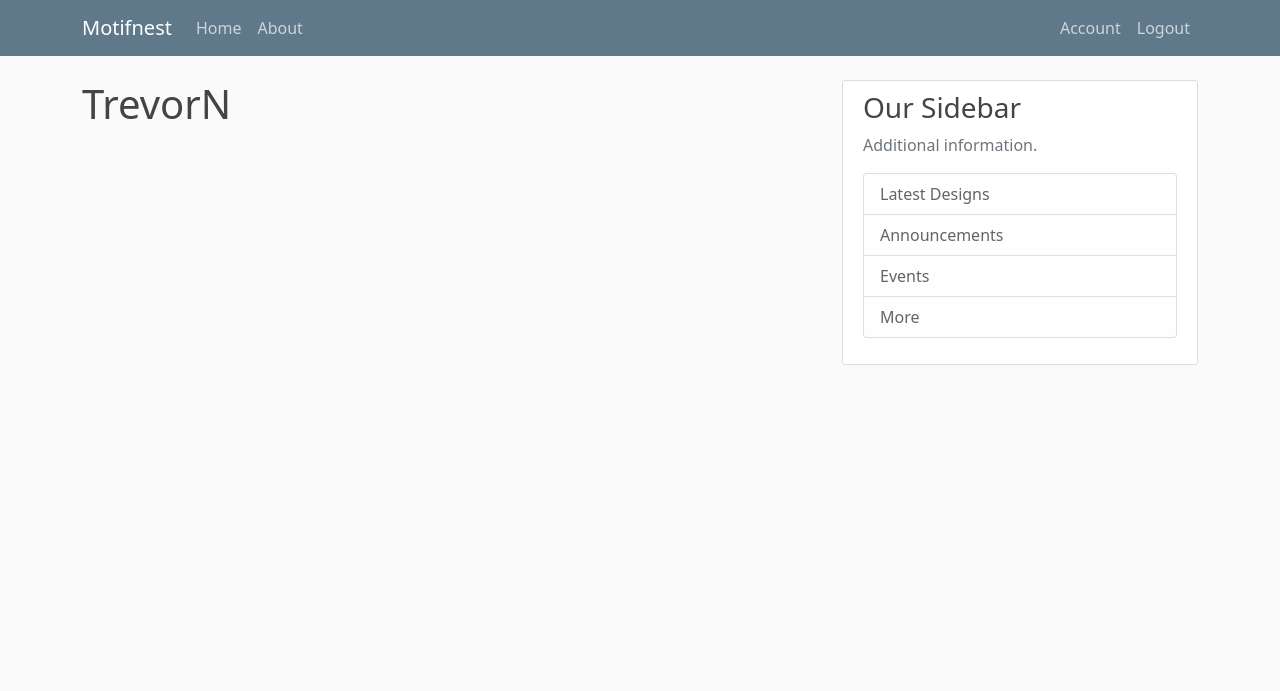
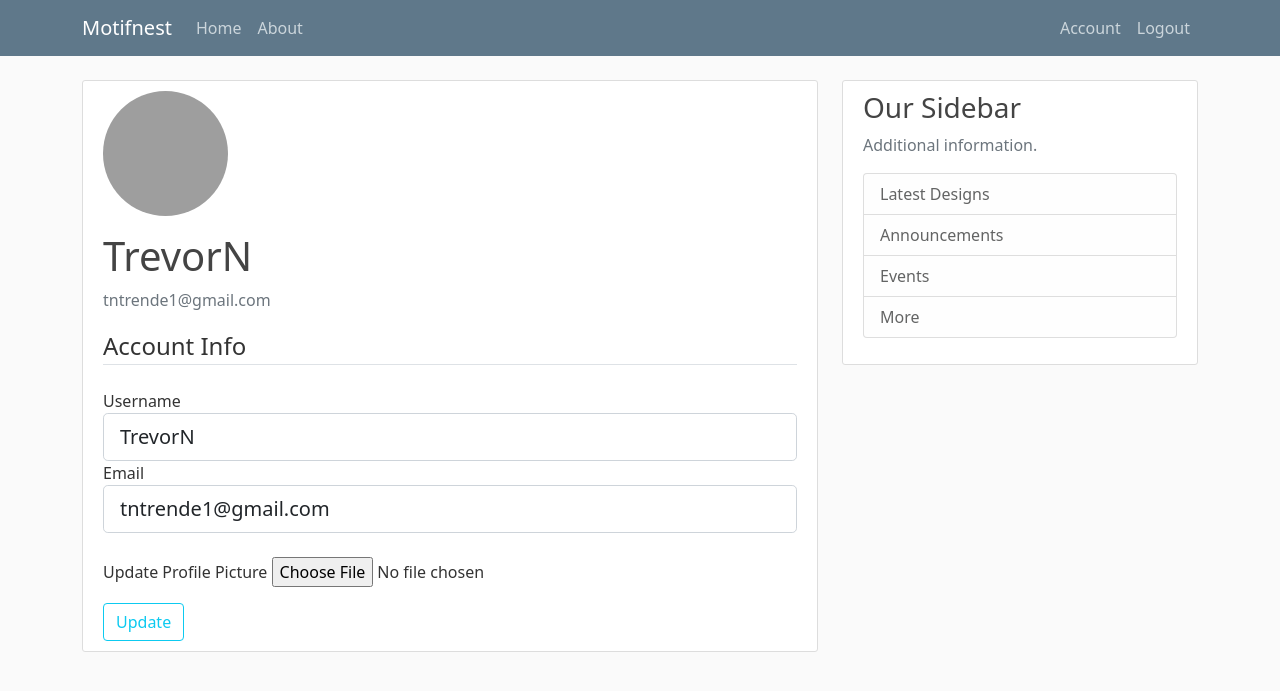
Before and after one commit to trevorndegwa/motifnest, a Flask app: page /account in a window 1280 px wide. Shown: the top 691 px of the page. Run offline with Flask 3, Linux system fonts and the light colour scheme; a user stored in the database is signed in; some libraries are stand-ins or nearby versions; grey boxes are pictures that could not be loaded.

Commit message:
Update prof pic

```diff
--- a/motifnest/forms.py
+++ b/motifnest/forms.py
@@ -1,4 +1,6 @@
 from flask_wtf import FlaskForm
+from flask_wtf.file import FileField, FileAllowed
+from flask_login import current_user
 from wtforms import StringField, PasswordField, SubmitField, BooleanField
 from wtforms.validators import DataRequired, Length, Email, EqualTo, ValidationError
 from motifnest.models import User
@@ -26,3 +28,21 @@ class LoginForm(FlaskForm):
         password = PasswordField('Password', validators=[DataRequired()])
         remember = BooleanField('Remember Me')
         submit = SubmitField('Login')
+
+class UpdateAccountForm(FlaskForm):
+        username = StringField('Username', validators=[DataRequired(), Length(min=2, max=20)])
+        email = StringField('Email', validators=[DataRequired(), Email()])
+        picture = FileField('Update Profile Picture', validators=[FileAllowed(['jpg', 'jpeg', 'png', 'gif'])])
+        submit = SubmitField('Update')
+
+        def validate_username(self, username):
+                if username.data != current_user.username:
+                        user = User.query.filter_by(username=username.data).first()
+                        if user:
+                                raise ValidationError('That username is taken. Please choose a different one')
+
+        def validate_email(self, email):
+                if email.data != current_user.email:
+                        user = User.query.filter_by(email=email.data).first()
+                        if user:
+                                raise ValidationError('That email is taken. Please choose a different one')
--- a/motifnest/routes.py
+++ b/motifnest/routes.py
@@ -1,6 +1,8 @@
+import os
+import secrets
 from flask import render_template, url_for, flash, redirect, request
 from motifnest import app, db, bcrypt
-from motifnest.forms import RegistrationForm, LoginForm
+from motifnest.forms import RegistrationForm, LoginForm, UpdateAccountForm
 from motifnest.models import User, Post
 from flask_login import login_user, current_user, logout_user, login_required
 
@@ -69,8 +71,30 @@ def logout():
         logout_user()
         return redirect(url_for('home'))
 
+def save_picture(form_picture):
+        random_hex = secrets.token_hex(8)
+        _, f_ext = os.path.splitext(form_picture.filename)
+        picture_fn = random_hex + f_ext
+        picture_path = os.path.join(app.root_path, 'static/profile_pics', 'picture_fn')
+        form_picture.save(picture_path)
 
-@app.route("/account")
+        return picture_fn
+
+@app.route("/account", methods=['GET', 'POST'])
 @login_required
 def account():
-        return render_template('account.html', title='Account')
+        form = UpdateAccountForm()
+        if form.validate_on_submit():
+                if form.picture.data:
+                        picture_file = save_picture(form.picture.data)
+                        current_user.image_file = picture_file
+                current_user.username = form.username.data
+                current_user.email = form.email.data
+                db.session.commit()
+                flash(f'Your account has been updated!', 'success')
+                return redirect(url_for('account'))
+        elif request.method == 'GET':
+                form.username.data = current_user.username
+                form.email.data = current_user.email
+        image_file = url_for('static', filename='profile_pics/' + current_user.image_file)
+        return render_template('account.html', title='Account', image_file=image_file, form=form)
--- a/motifnest/templates/account.html
+++ b/motifnest/templates/account.html
@@ -1,4 +1,56 @@
 {% extends "layout.html" %}
 {% block content %}
-        <h1>{{ current_user.username }}</h1>
+	<div class="content-section">
+		<div class="media">
+			<img class="rounded-circle account-img" src="{{ image_file }}">
+			<div class="media-body">
+				<h2 class="account-heading">{{ current_user.username }}</h2>
+				<p class="text-secondary">{{ current_user.email }}</p>
+			</div>
+		</div>
+                <form method="POST" action="" enctype="multipart/form-data">
+                        {{ form.hidden_tag() }}
+                        <fieldset class="form-group">
+                                <legend class="border-bottom mb-4">Account Info</legend>
+                                <div class="form-group">
+                                        {{ form.username.label(class="form-control-label") }}
+                                        {% if form.username.errors %}
+                                        {{ form.username(class="form-control form-control-lg is-invalid") }}
+                                        <div class="invalid-feedback">
+                                                {% for error in form.username.errors %}
+                                                        <span>{{ error }}</span>
+                                                {% endfor %}
+                                        </div>
+                                        {% else %}
+                                                {{ form.username(class="form-control form-control-lg") }}
+                                        {% endif %}
+                                </div>
+                                <div class="form-group mb-4">
+                                        {{ form.email.label(class="form-control-label") }}
+                                        {% if form.email.errors %}
+                                        {{ form.email(class="form-control form-control-lg is-invalid") }}
+                                        <div class="invalid-feedback">
+                                                {% for error in form.email.errors %}
+                                                        <span>{{ error }}</span>
+                                                {% endfor %}
+                                        </div>
+                                        {% else %}
+                                                {{ form.email(class="form-control form-control-lg") }}
+                                        {% endif %}
+                                </div>
+				<div class="form-group">
+					{{ form.picture.label() }}
+					{{ form.picture(class="form-control-file") }}
+					{% if form.picture.errors %}
+						{% for error in form.picture.errors %}
+							<span class="text-danger">{{ error }}</span></br>
+						{% endfor %}
+					{% endif %}
+				</div>
+                        </fieldset>
+                        <div class="form-group mt-3">
+                                {{ form.submit(class="btn btn-outline-info") }}
+                        </div>
+                </form>
+	</div>
 {% endblock content %}
```
Also changed, not shown: instance/site.db, motifnest/static/profile_pics/default.jpg (added), 5 other files.
